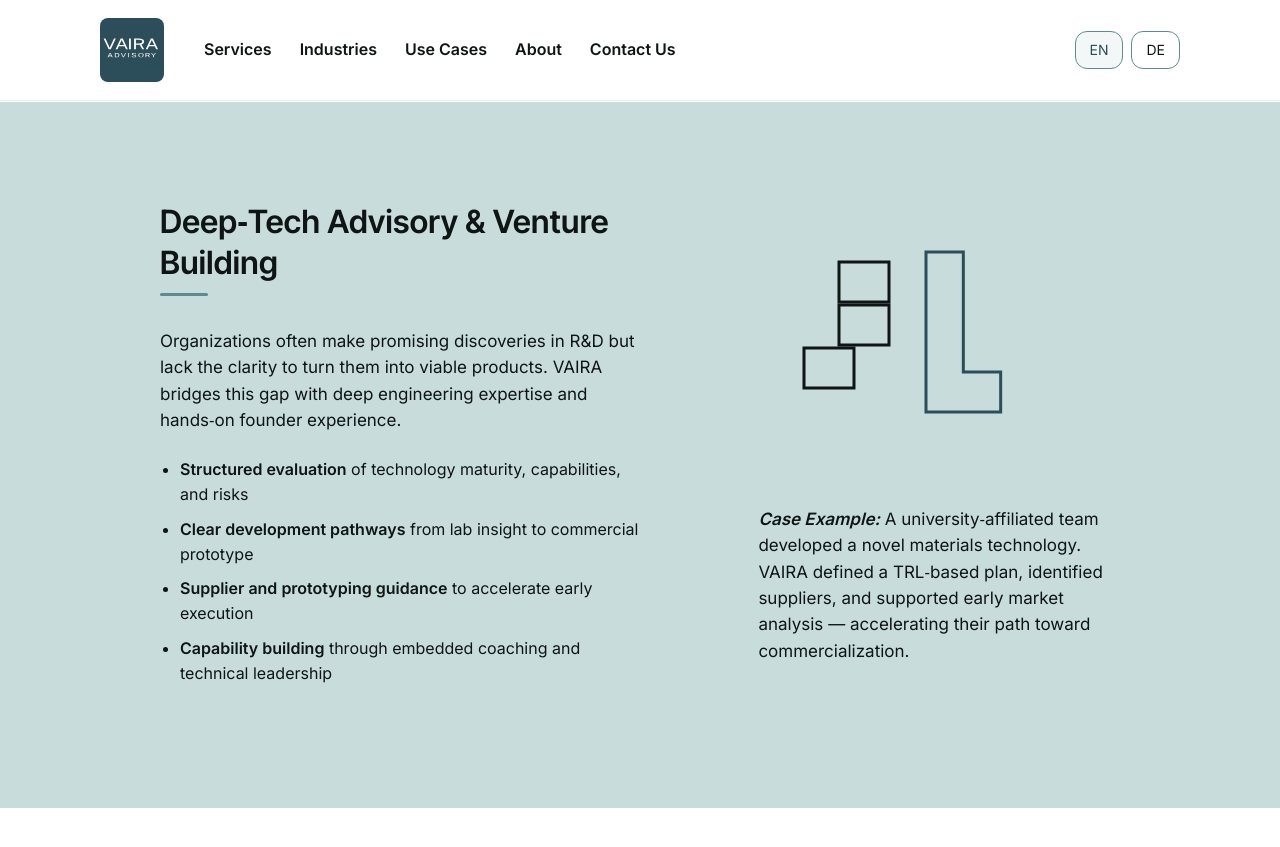
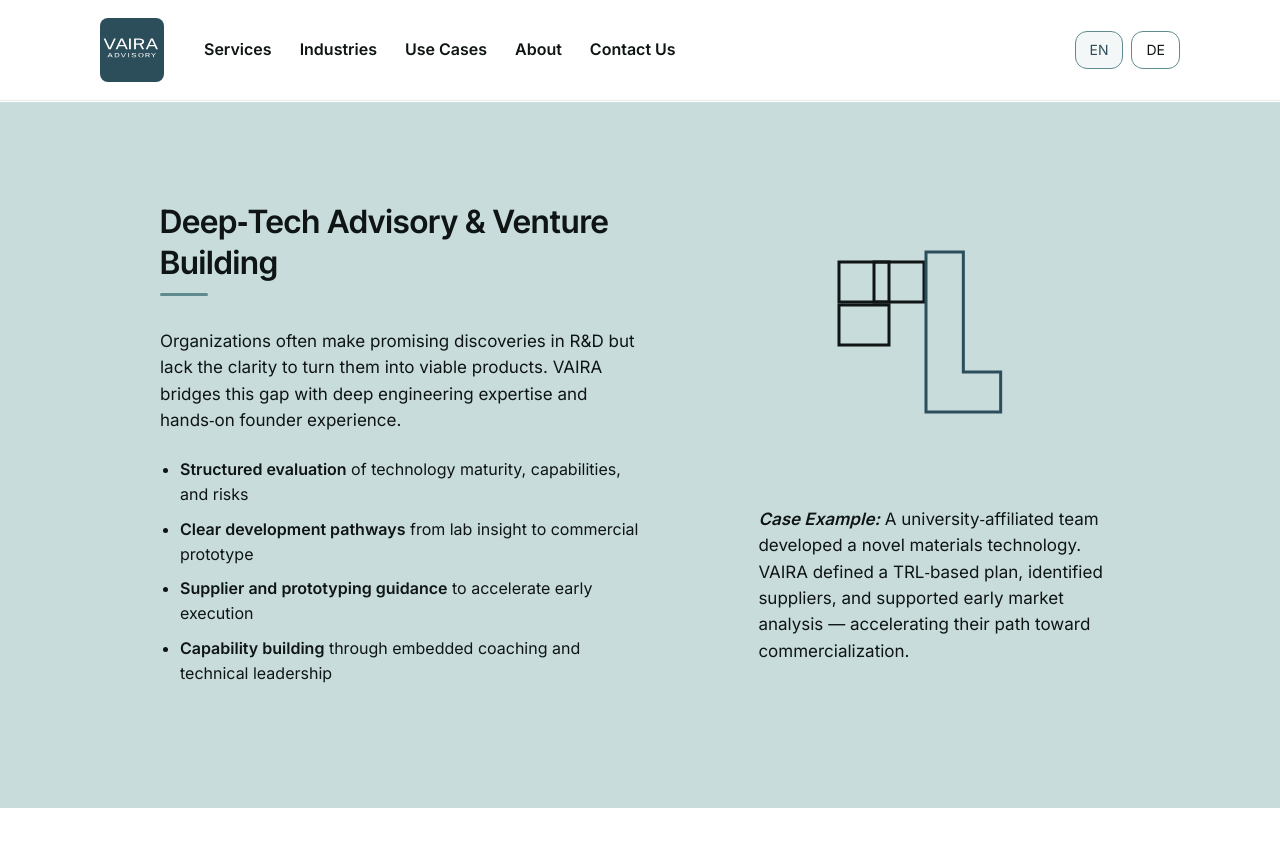
Before and after one commit to raphaelheeb/vaira-advisory, a Jekyll site: the page built from services/index.html, in a window 1280 px wide and 900 px high, scrolled down 1130 px. Shown: the top 847 px of the window. Built offline with Jekyll 4.4.1, drawn with Linux system fonts in a browser that asks for light colours.

Commit message:
Update index.html

```diff
--- a/services/index.html
+++ b/services/index.html
@@ -159,9 +159,10 @@
 
     <g transform="translate(6,-20)">
 
-      <!-- Bottom block -->
-      <rect x="40" y="150" width="50" height="40"
-            stroke="currentColor" stroke-width="3"/>
+      <!-- NEW top block (staggered one step further right) -->
+<rect x="110" y="64" width="50" height="40"
+      stroke="currentColor" stroke-width="3" fill="none"/>
+
 
       <!-- Middle block (accent) -->
       <rect x="75" y="107" width="50" height="40"
```
